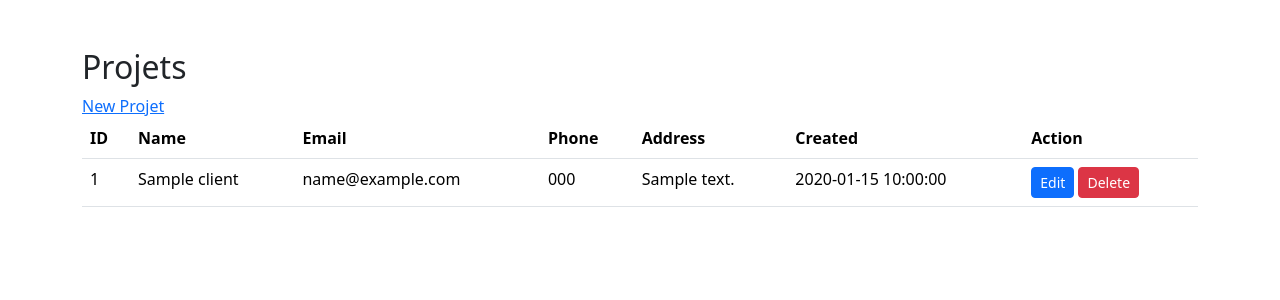
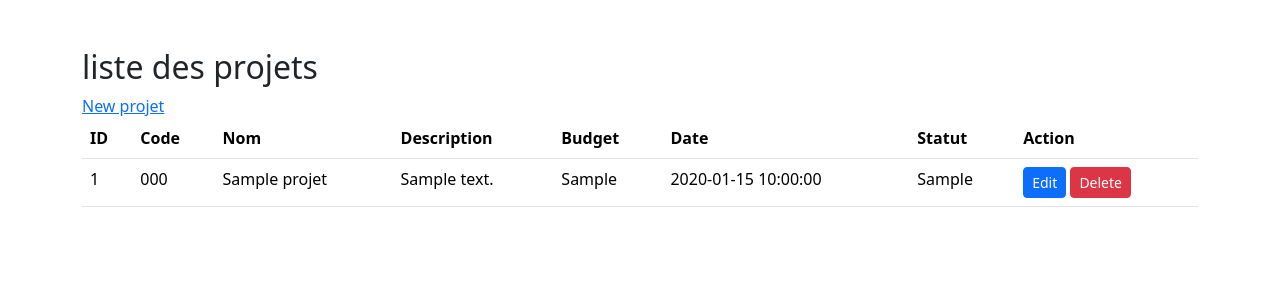
Before and after one commit to Papendiogouniang/crud, a PHP site: page /index.php in a window 1280 px wide. Shown: the top 300 px of the page. Run offline with PHP 8.4, Linux system fonts and the light colour scheme; tables that the repository leaves empty or names only in its code hold one stand-in row (values such as "Sample post").

Commit message:
Update index.php

```diff
--- a/index.php
+++ b/index.php
@@ -8,19 +8,21 @@
 </head>
 <body>
      <div class="container my-5">
-          <h2>Projets</h2>
-          <a href="btn btn-primary" href="/niangshop/create.php" role="button">New Projet</a>
+          <h2>liste des projets</h2>
+          <a href="btn btn-primary" href="/niangshop/create.php" role="button">New projet</a>
           <br>
           <table class="table">
             <thead>
                 <tr>
                     <th>ID</th>
-                    <th>Name</th>
-                    <th>Email</th>
-                    <th>Phone</th>
-                    <th>Address</th>
-                    <th>Created</th>
+                    <th>Code</th>
+                    <th>Nom</th>
+                    <th>Description</th>
+                    <th>Budget</th>
+                    <th>Date</th>
+                    <th>Statut</th>
                     <th>Action</th>
+
                 </tr>
             </thead>
             <tbody>
@@ -36,7 +38,7 @@
                     die("Connection failed: " . $connection->connect_error);
                 }
                 //read all row from database table
-                $sql = "SELECT * FROM clients";
+                $sql = "SELECT * FROM projet";
                 $result = $connection->query($sql);
                 if (!$result){
                     die ("Invalid query:" . $connection->error);
@@ -45,14 +47,15 @@
                 while($row = $result->fetch_assoc()){
                     echo "<tr>
                     <td>$row[id]</td>
-                    <td>$row[name]</td>
-                    <td>$row[email]</td>
-                    <td>$row[phone]</td>
-                    <td>$row[address]</td>
-                    <td>$row[created_at]</td>
+                    <td>$row[code]</td>
+                    <td>$row[nom]</td>
+                    <td>$row[description]</td>
+                    <td>$row[budget]</td>
+                    <td>$row[date]</td>
+                    <td>$row[statut]</td>
                     <td>
-                        <a class='btn btn-primary btn-sm' href='/niangshop/edit.php?id=$row[id]'>Edit</a>
-                        <a class='btn btn-danger btn-sm'href='/niangshop/delete.php?id=$row[id]'>Delete</a>
+                        <a class='btn btn-primary btn-sm' href='/crud/edit.php?id=$row[id]'>Edit</a>
+                        <a class='btn btn-danger btn-sm'href='/crud/delete.php?id=$row[id]'>Delete</a>
                     </td>
                 </tr>
                     ";
```
